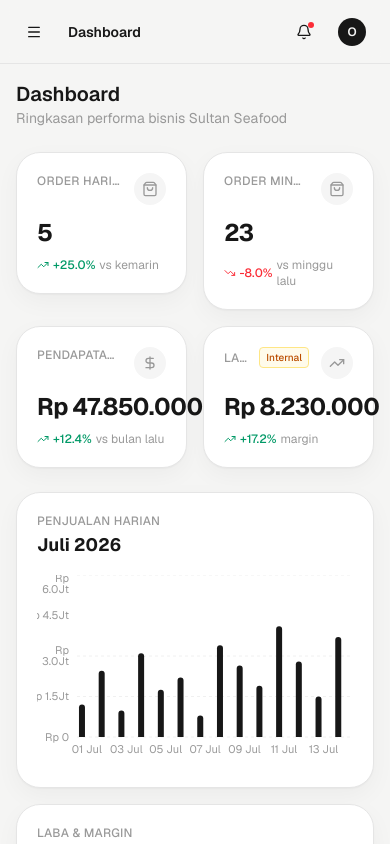
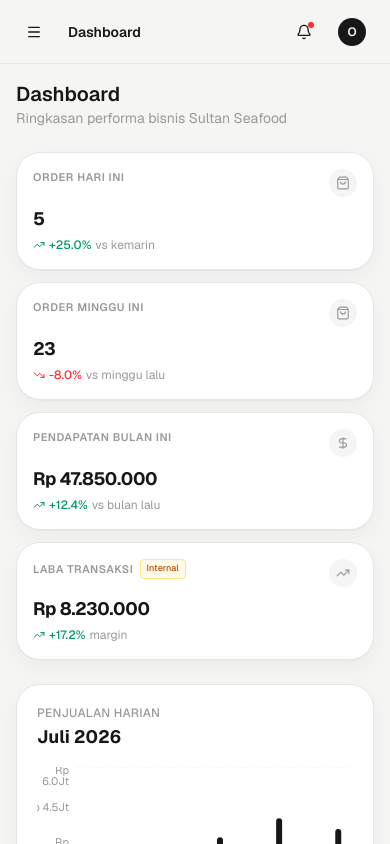
Before and after one commit to Rifqin-11/sultan_seafood, a Next.js app: page /dashboard in a window 390 px wide. Built offline with nearby package versions, Linux system fonts and the light colour scheme; no server answers; the database is empty.

Commit message:
fix: resolve MetricCard text overflow and overlapping issue on mobile screen sizes

```diff
--- a/app/(dashboard)/dashboard/page.tsx
+++ b/app/(dashboard)/dashboard/page.tsx
@@ -41,7 +41,7 @@ export default async function DashboardPage() {
       </div>
 
       {/* Row 1 — Metric Cards */}
-      <div className="grid grid-cols-2 lg:grid-cols-4 gap-4">
+      <div className="grid grid-cols-1 sm:grid-cols-2 lg:grid-cols-4 gap-3 sm:gap-4">
         <MetricCard
           title="Order Hari Ini"
           value={m.ordersToday}
--- a/components/dashboard/metric-card.tsx
+++ b/components/dashboard/metric-card.tsx
@@ -38,35 +38,35 @@ export function MetricCard({
   const content = (
     <div
       className={cn(
-        "bg-white rounded-2xl border border-border p-5 shadow-card transition-all",
+        "bg-white rounded-2xl border border-border p-4 sm:p-5 shadow-card transition-all overflow-hidden",
         href && "hover:shadow-md cursor-pointer",
         className
       )}
     >
-      <div className="flex items-start justify-between gap-3 mb-3">
-        <div className="flex items-center gap-1.5 min-w-0">
-          <p className="text-xs font-medium text-muted-foreground uppercase tracking-wide truncate">
+      <div className="flex items-start justify-between gap-2 mb-2 sm:mb-3">
+        <div className="flex items-center gap-1.5 min-w-0 flex-wrap">
+          <p className="text-[11px] sm:text-xs font-semibold text-muted-foreground uppercase tracking-wider truncate">
             {title}
           </p>
           {internal && (
-            <span className="text-[10px] font-medium px-1.5 py-0.5 bg-amber-50 text-amber-700 rounded border border-amber-200 flex-shrink-0">
+            <span className="text-[9px] font-medium px-1.5 py-0.5 bg-amber-50 text-amber-700 rounded border border-amber-200 shrink-0">
               Internal
             </span>
           )}
         </div>
         {Icon && (
-          <div className="w-8 h-8 rounded-lg bg-muted flex items-center justify-center flex-shrink-0">
-            <Icon className="w-4 h-4 text-muted-foreground" />
+          <div className="w-7 h-7 sm:w-8 sm:h-8 rounded-lg bg-muted flex items-center justify-center shrink-0">
+            <Icon className="w-3.5 h-3.5 sm:w-4 sm:h-4 text-muted-foreground" />
           </div>
         )}
       </div>
 
-      <div className="mb-2">
-        <span className="text-2xl font-bold text-foreground tracking-tight">
+      <div className="mb-1 sm:mb-2 min-w-0">
+        <span className="text-lg sm:text-2xl font-bold text-foreground tracking-tight truncate block">
           {displayValue}
         </span>
         {suffix && (
-          <span className="text-sm font-medium text-muted-foreground ml-1">
+          <span className="text-xs sm:text-sm font-medium text-muted-foreground ml-1">
             {suffix}
           </span>
         )}
```
